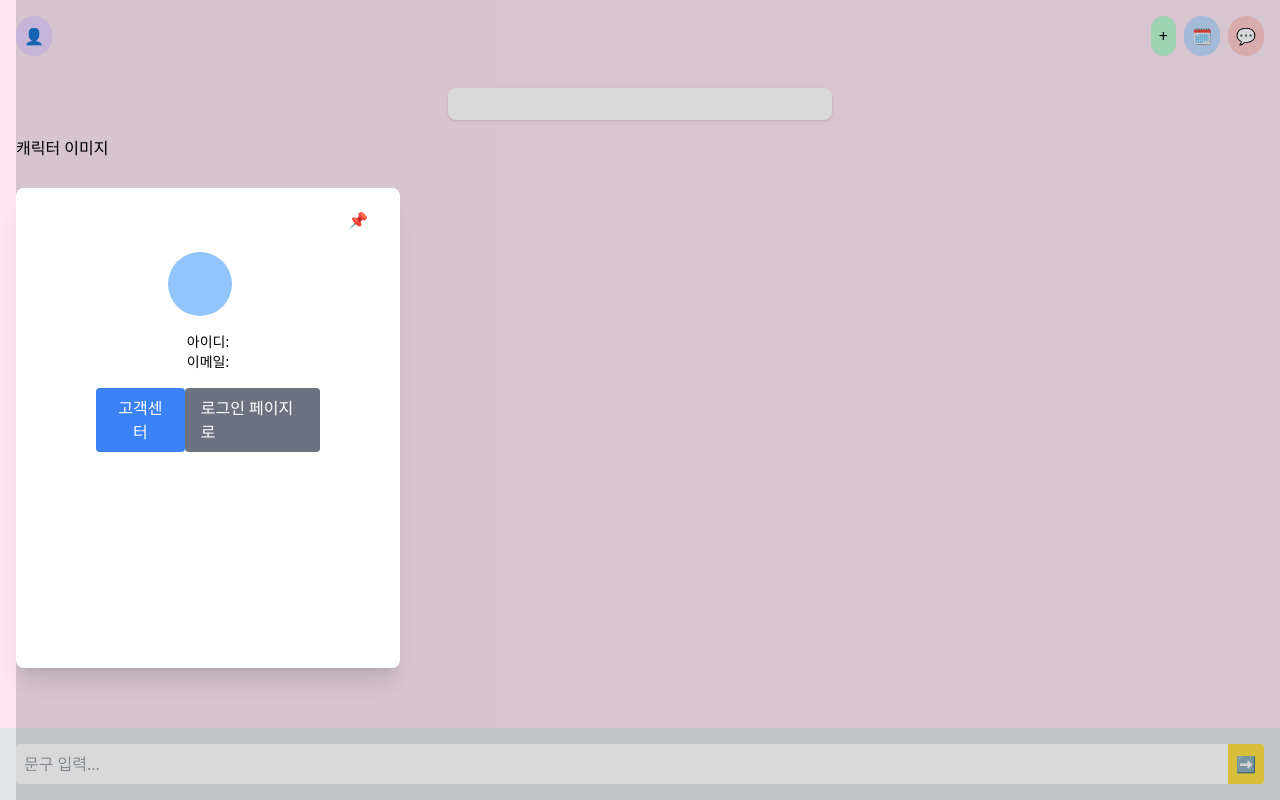
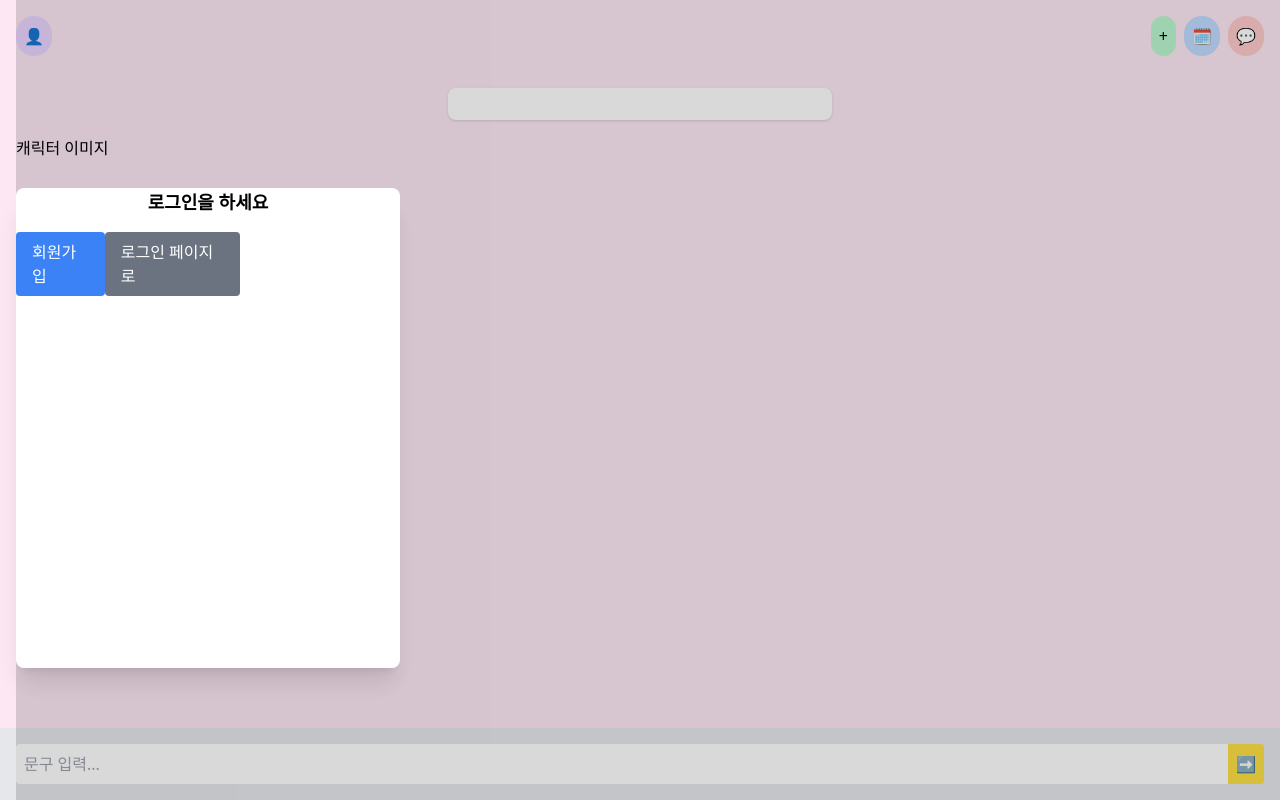
Before and after one commit to JungYoungSick/24-01-27_yourQuestion, a Next.js app in the folder yourquestion/: page / in a window 1280 px wide. Both pictures are taken after a click on the button "로그인". Built offline with nearby package versions, Linux system fonts and the light colour scheme.

Commit message:
loginpopup 페이지 데이터 변경 확인(CSS 작업 필요)

```diff
--- a/yourquestion/src/app/component/button/loginpopup.tsx
+++ b/yourquestion/src/app/component/button/loginpopup.tsx
@@ -1,23 +1,23 @@
-"use client";
 import React, { useState, useEffect } from "react";
 import Link from "next/link";
+import { useRouter } from "next/navigation";
 import { jwtDecode } from "jwt-decode";
-import { useRouter } from "next/navigation";
 
 // 사용자 정보 인터페이스 정의
 interface IUser {
   userName: string;
   userEmail: string;
-  userID: string; // 실제 토큰에 저장된 키 이름에 따라 변경할 수 있습니다.
+  userID: string;
 }
 
 // 토큰에 포함될 정보 인터페이스 정의
 interface JwtPayload {
   userName: string;
   userEmail: string;
-  userID: string; // 이 부분도 토큰에 저장된 키 이름에 따라 변경해야 할 수 있습니다.
+  userID: string;
   exp: number;
 }
+
 const LoginPopup: React.FC = () => {
   const [isPopupOpen, setIsPopupOpen] = useState(false);
   const [user, setUser] = useState<IUser>({
@@ -25,9 +25,12 @@ const LoginPopup: React.FC = () => {
     userEmail: "",
     userID: "",
   });
+  const [isLoggedIn, setIsLoggedIn] = useState(false);
   const router = useRouter();
+
   useEffect(() => {
     const token = localStorage.getItem("token");
+    setIsLoggedIn(!!token); // 로그인 상태를 설정합니다.
     if (token) {
       try {
         const decodedToken = jwtDecode<JwtPayload>(token);
@@ -44,10 +47,11 @@ const LoginPopup: React.FC = () => {
     }
   }, []);
 
-  // 로그아웃 핸들러 함수
   const handleLogout = () => {
-    localStorage.removeItem("token"); // 로컬 스토리지에서 토큰 제거
-    router.push("/"); // 메인 페이지로 리다이렉트
+    localStorage.removeItem("token");
+    alert("로그아웃을 진행합니다");
+    setIsLoggedIn(false);
+    router.push("/");
   };
 
   const handleLoginClick = () => {
@@ -57,17 +61,6 @@ const LoginPopup: React.FC = () => {
   const handleCloseClick = () => {
     setIsPopupOpen(false);
   };
-
-  useEffect(() => {
-    const closeOnEscape = (e: any) => {
-      if (e.key === "Escape") {
-        setIsPopupOpen(false);
-      }
-    };
-
-    document.addEventListener("keydown", closeOnEscape);
-    return () => document.removeEventListener("keydown", closeOnEscape);
-  }, []);
 
   return (
     <>
@@ -87,41 +80,49 @@ const LoginPopup: React.FC = () => {
             className="bg-white w-96 h-3/5 mt-14 mr-10 rounded-lg shadow-xl"
             onClick={(e) => e.stopPropagation()}
           >
-            <div
-              className="w-11/12 h-16
-            flex justify-end items-center"
-            >
-              <button onClick={handleCloseClick} aria-label="닫기">
-                📌
-              </button>
-            </div>
+            {isLoggedIn ? (
               <div className="flex flex-col items-center mb-4">
                 <div className="flex items-center gap-4 mb-4">
                   <div className="bg-blue-300 w-16 h-16 rounded-full"></div>
-                <span className="text-lg font-semibold">
-                  {user.userName}
-                </span>{" "}
-                {/* 닉네임 부분에 이름 표시 */}
+                  <span className="text-lg font-semibold">{user.userName}</span>
                 </div>
                 <div className="flex flex-col justify-start">
-                <div className="text-sm">아이디: {user.userID}</div>{" "}
-                {/* 아이디 부분에 아이디 표시 */}
-                <div className="text-sm mb-4">
-                  이메일: {user.userEmail}
-                </div>{" "}
-                {/* 이메일 부분에 이메일 표시 */}
+                  <div className="text-sm">아이디: {user.userID}</div>
+                  <div className="text-sm mb-4">이메일: {user.userEmail}</div>
                 </div>
+              </div>
+            ) : (
+              <div className="flex flex-col items-center mb-4">
+                <span className="text-lg font-semibold">로그인을 하세요</span>
+              </div>
+            )}
             <div className="w-56 flex justify-between">
-                <button className="px-4 py-2 bg-blue-500 text-white rounded hover:bg-blue-600">
+              {isLoggedIn ? (
+                <Link
+                  href="/customer-support"
+                  className="px-4 py-2 bg-blue-500 text-white rounded hover:bg-blue-600"
+                >
                   고객센터
-                </button>
-                {localStorage.getItem("token") ? (
-                  <button
+                </Link>
+              ) : (
+                <Link
+                  href="/login/signup"
+                  className="px-4 py-2 bg-blue-500 text-white rounded hover:bg-blue-600"
+                >
+                  회원가입
+                </Link>
+              )}
+              {isLoggedIn ? (
+                <Link
+                  href="/login"
                   className="px-4 py-2 bg-gray-500 text-white rounded hover:bg-gray-600"
-                    onClick={handleLogout} // 로그아웃 핸들러 함수 호출
+                  onClick={(e) => {
+                    e.preventDefault(); // 기본 링크 이동을 방지
+                    handleLogout(); // 로그아웃 처리
+                  }}
                 >
                   로그아웃하기
-                  </button>
+                </Link>
               ) : (
                 <Link
                   href="/login"
@@ -133,7 +134,6 @@ const LoginPopup: React.FC = () => {
             </div>
           </div>
         </div>
-        </div>
       )}
     </>
   );
```
Lines whose indentation alone changed are shown as unchanged.
